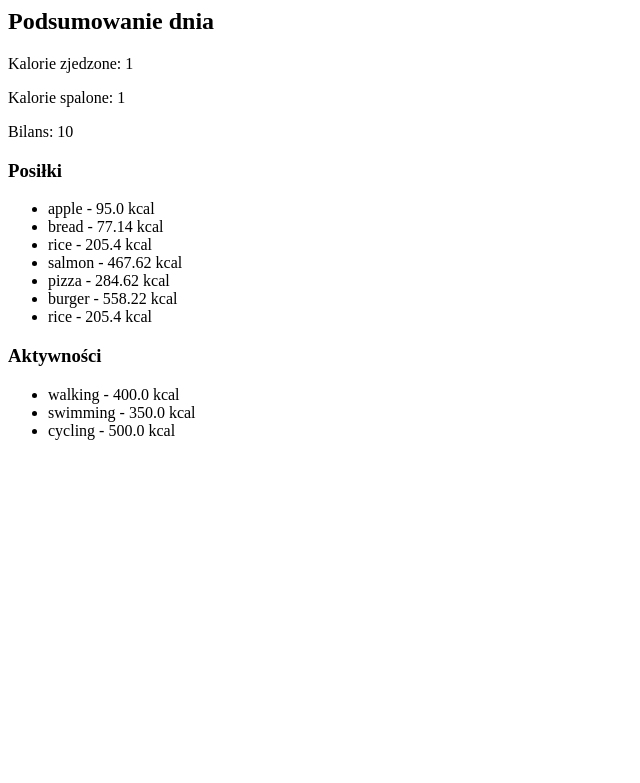
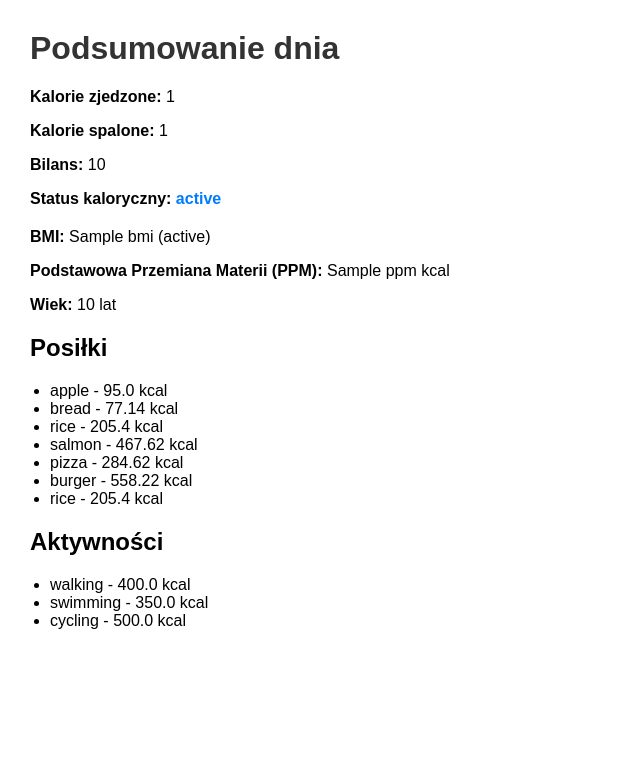
Before and after one commit to MKuzyk/ColorieBalance, a Django app: template templates/daily_summary.html in a window 1280 px wide. Shown: the top 783 px of the page, without its empty margins (0-640 px from the left). Run offline with Django 5.2, Linux system fonts and the light colour scheme; data comes from the database, SQL or seed files in the repository; both versions use the stored data as it was after the commit; the template is opened without the code that fills it: values that come from a table or form of the project are taken from there, most other values are stand-ins (such as "Sample title", 1, 10 or a date in 2020).

Commit message:
daily-summary - dodanie parametrów

```diff
--- a/calorie_tracker/models.py
+++ b/calorie_tracker/models.py
@@ -30,12 +30,23 @@ class Activity(models.Model):
 
 class UserProfile(models.Model):
     user = models.OneToOneField(User, on_delete=models.CASCADE)
-    weight = models.FloatField(null=True, blank=True)
-    height = models.FloatField(null=True, blank=True)
-    date_of_birth = models.DateField(null=True, blank=True)  # <-- NOWE pole
+    weight = models.FloatField(null=True, blank=True)  # w kg
+    height = models.FloatField(null=True, blank=True)  # w cm
+    date_of_birth = models.DateField(null=True, blank=True)
+    GENDER_CHOICES = (
+        ('M', 'Mężczyzna'),
+        ('K', 'Kobieta'),
+    )
+    gender = models.CharField(max_length=1, choices=GENDER_CHOICES, null=True, blank=True)
+
+    def age(self):
+        if self.birth_date:
+            today = date.today()
+            return today.year - self.birth_date.year - ((today.month, today.day) < (self.birth_date.month, self.birth_date.day))
+        return None
 
     def __str__(self):
-        return f"Profil użytkownika: {self.user.username}"
+        return f"Profil użytkownika {self.user.username}"
 
     def calculate_bmi(self):
         if self.weight and self.height:
--- a/templates/daily_summary.html
+++ b/templates/daily_summary.html
@@ -1,23 +1,84 @@
-<h2>Podsumowanie dnia</h2>
+<!DOCTYPE html>
+<html lang="pl">
+<head>
+    <meta charset="UTF-8" />
+    <title>Podsumowanie Dnia</title>
+    <style>
+        body {
+            font-family: Arial, sans-serif;
+            margin: 30px;
+            max-width: 600px;
+        }
+        h1 {
+            color: #333;
+        }
+        .section {
+            margin-bottom: 20px;
+        }
+        ul {
+            padding-left: 20px;
+        }
+        .status {
+            font-weight: bold;
+            color: #007BFF;
+        }
+    </style>
+</head>
+<body>
+    <h1>Podsumowanie dnia</h1>
 
-<p>Kalorie zjedzone: {{ total_eaten }}</p>
-<p>Kalorie spalone: {{ total_burned }}</p>
-<p>Bilans: {{ balance }}</p>
+    <div class="section">
+        <p><strong>Kalorie zjedzone:</strong> {{ total_eaten }}</p>
+        <p><strong>Kalorie spalone:</strong> {{ total_burned }}</p>
+        <p><strong>Bilans:</strong> {{ balance }}</p>
+        <p><strong>Status kaloryczny:</strong> <span class="status">{{ calorie_status }}</span></p>
+    </div>
 
-<h3>Posiłki</h3>
+    <div class="section">
+        <p><strong>BMI:</strong>
+            {% if bmi %}
+                {{ bmi }} ({{ bmi_status }})
+            {% else %}
+                Brak danych do obliczenia BMI
+            {% endif %}
+        </p>
+        <p><strong>Podstawowa Przemiana Materii (PPM):</strong>
+            {% if ppm %}
+                {{ ppm }} kcal
+            {% else %}
+                Brak danych do obliczenia PPM (wprowadź wagę, wzrost, płeć i wiek)
+            {% endif %}
+        </p>
+        {% if age %}
+            <p><strong>Wiek:</strong> {{ age }} lat</p>
+        {% endif %}
+    </div>
+
+    <div class="section">
+        <h2>Posiłki</h2>
+        {% if meals %}
             <ul>
                 {% for meal in meals %}
                     <li>{{ meal.meal }} - {{ meal.calories }} kcal</li>
-  {% empty %}
-    <li>Brak posiłków</li>
                 {% endfor %}
             </ul>
+        {% else %}
+            <p>Brak posiłków</p>
+        {% endif %}
+    </div>
 
-<h3>Aktywności</h3>
+    <div class="section">
+        <h2>Aktywności</h2>
+        {% if activities %}
             <ul>
                 {% for activity in activities %}
                     <li>{{ activity.activity }} - {{ activity.calories_burned }} kcal</li>
-  {% empty %}
-    <li>Brak aktywności</li>
                 {% endfor %}
             </ul>
+        {% else %}
+            <p>Brak aktywności</p>
+        {% endif %}
+    </div>
+
+</body>
+</html>
```
Also changed, not shown: calorie_tracker/views.py (+92 -6 lines), calorie_tracker/migrations/0004_userprofile_gender.py (added), db.sqlite3. Lines whose indentation alone changed are shown as unchanged.
